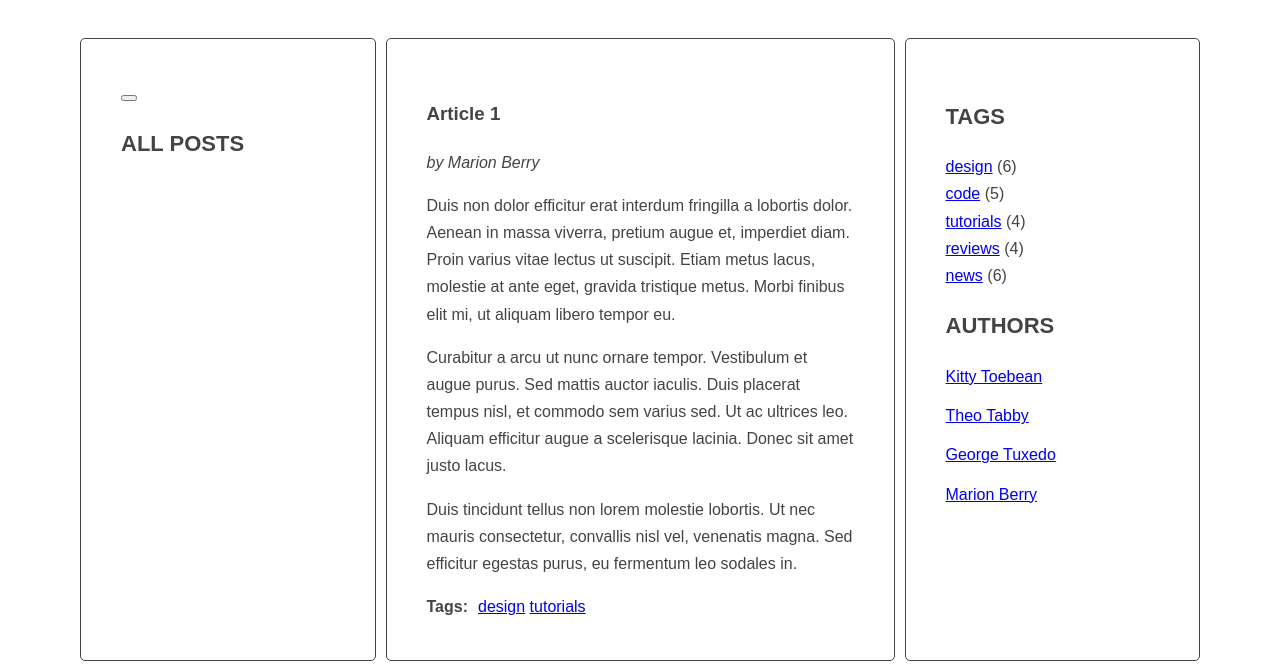
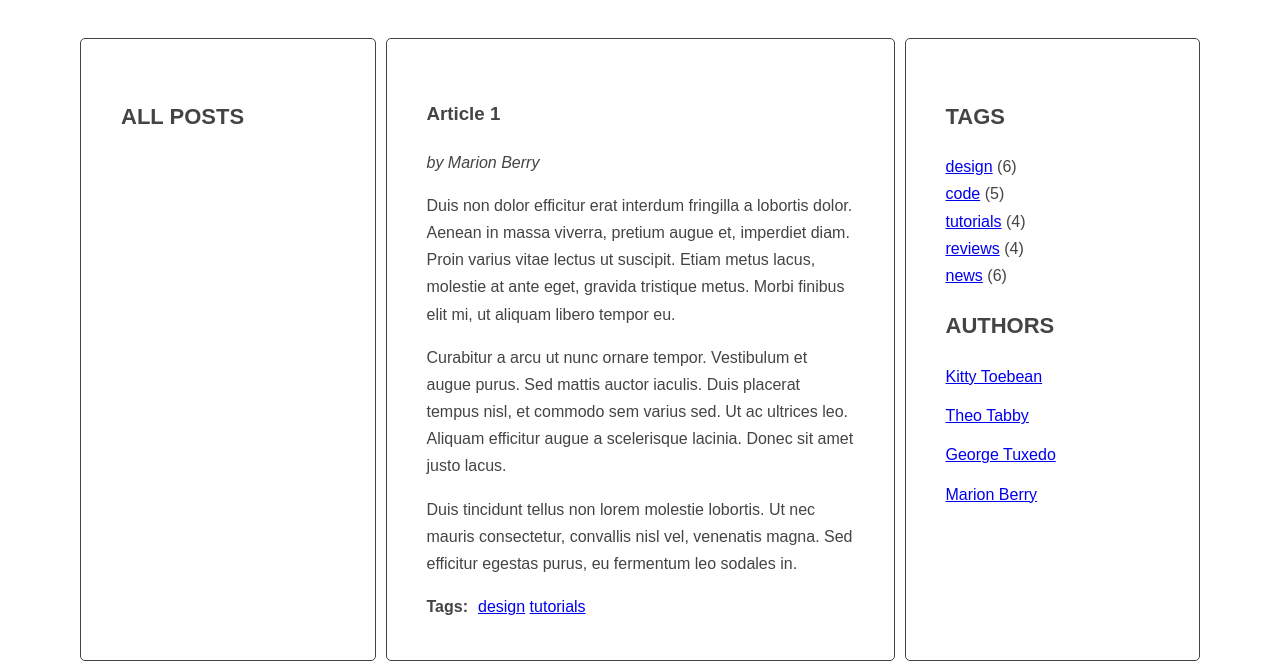
Before and after one commit to rado-jedro/javascript-blog, a website: page index.html in a window 1280 px wide. Shown: the part 205-874 px from the top of the page. Drawn offline with Linux system fonts and the light colour scheme.

Commit message:
Remove test button from index.html file

```diff
--- a/index.html
+++ b/index.html
@@ -13,7 +13,6 @@
               <h1 class="logo">my blog</h1>
               <main class="wrapper">
                 <aside class="sidebar">
-                  <button class="btn" id="test-button"> </button>
                   <h2 class="section-title">All posts</h2>
                   <ul class="list titles">
                     <li><a href="#article-1" class="active"><span>Article 1</span></a></li>
```
